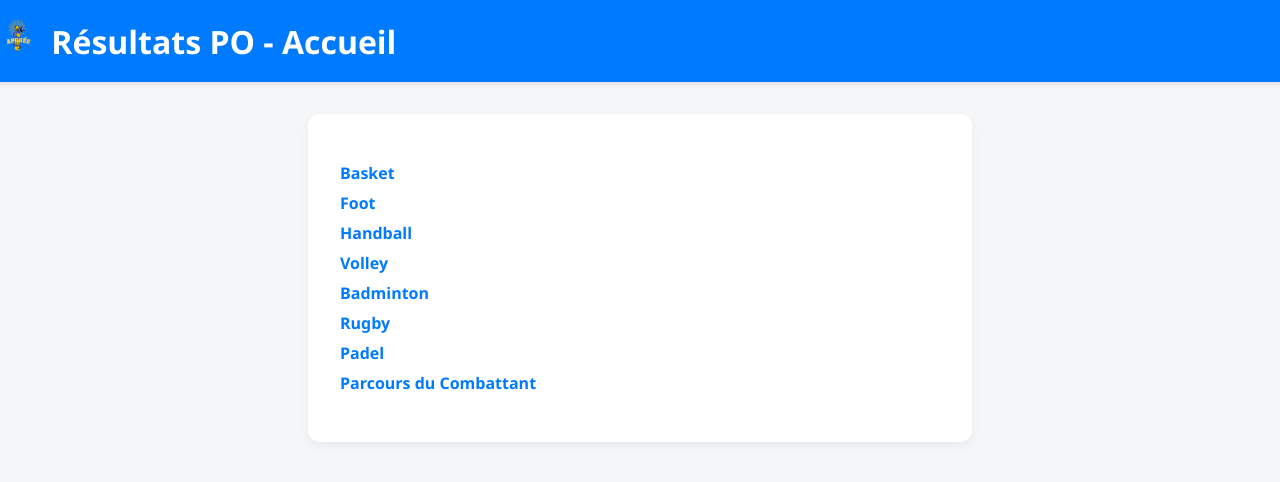
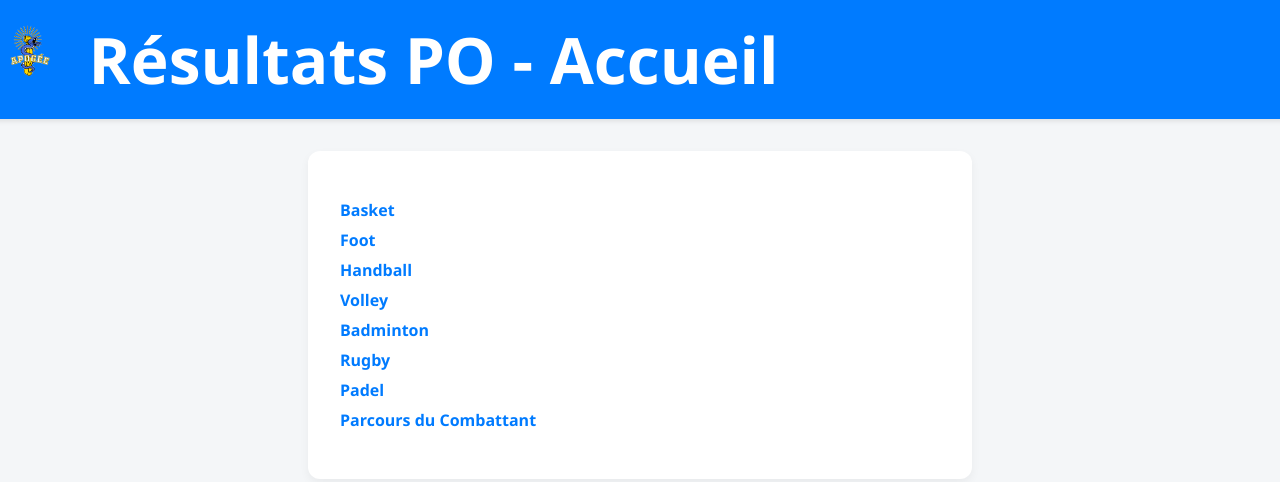
Before and after one commit to apogee-po/resultats-po, a plain HTML site: page index.html in a window 1280 px wide. Shown: the top 482 px of the page. Drawn offline with Linux system fonts and the light colour scheme.

Commit message:
Update index.html

```diff
--- a/index.html
+++ b/index.html
@@ -25,12 +25,12 @@
     }
 
     header img {
-      height: 50px;
-      margin-right: 1rem;
+      height: 80px;
+      margin-right: 2rem;
     }
 
     h1 {
-      font-size: 2rem;
+      font-size: 4rem;
       margin: 0;
     }
 
```
